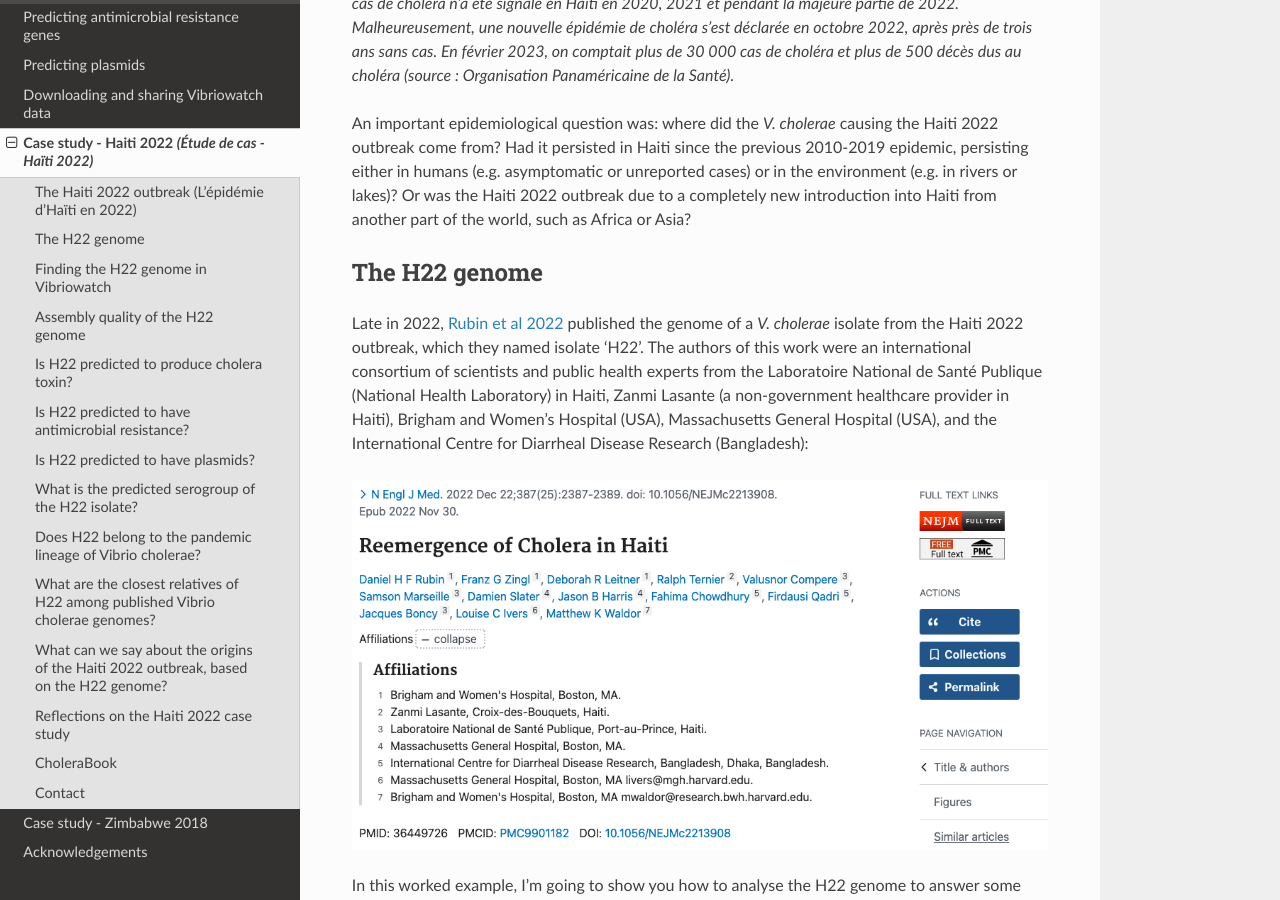
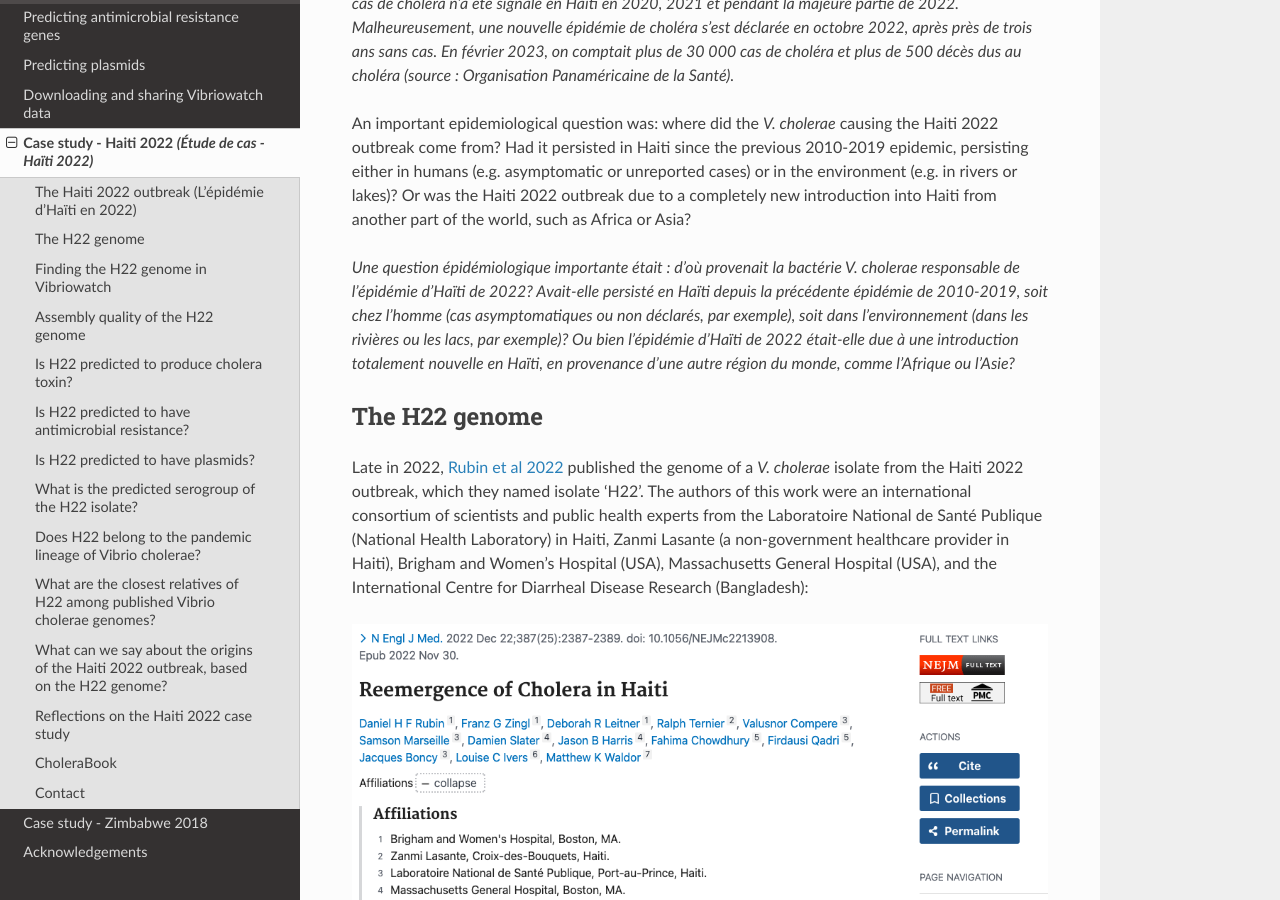
Before and after one commit to avrilcoghlan/vibriowatch, a Sphinx documentation site: the page built from docs/source/haiti.rst, in a window 1280 px wide and 900 px high, scrolled down 1664 px. Built offline with Sphinx 7.4.7 and the Read the Docs theme 3.1.0, drawn with Linux system fonts in a browser that asks for light colours.

Commit message:
Update haiti.rst

```diff
--- a/docs/source/haiti.rst
+++ b/docs/source/haiti.rst
@@ -56,6 +56,8 @@ An important epidemiological question was: where did the *V. cholerae* causing t
 Had it persisted in Haiti since the previous 2010-2019 epidemic, persisting either in humans (e.g. asymptomatic or unreported cases)
 or in the environment (e.g. in rivers or lakes)? Or was the Haiti 2022 outbreak due to a completely new introduction into Haiti from another
 part of the world, such as Africa or Asia?
+
+*Une question épidémiologique importante était : d’où provenait la bactérie V. cholerae responsable de l’épidémie d’Haïti de 2022? Avait-elle persisté en Haïti depuis la précédente épidémie de 2010-2019, soit chez l’homme (cas asymptomatiques ou non déclarés, par exemple), soit dans l’environnement (dans les rivières ou les lacs, par exemple)? Ou bien l’épidémie d’Haïti de 2022 était-elle due à une introduction totalement nouvelle en Haïti, en provenance d’une autre région du monde, comme l’Afrique ou l’Asie?*
 
 The H22 genome
 --------------
```
